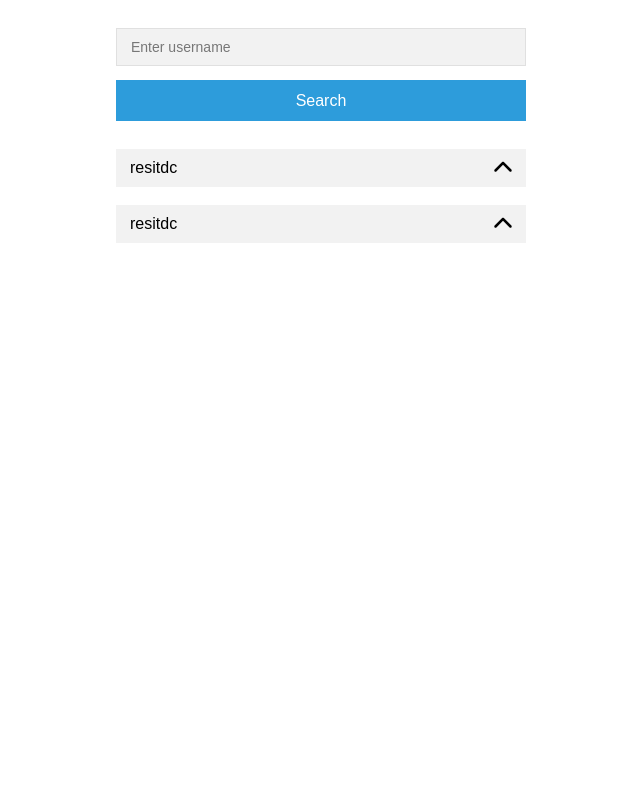
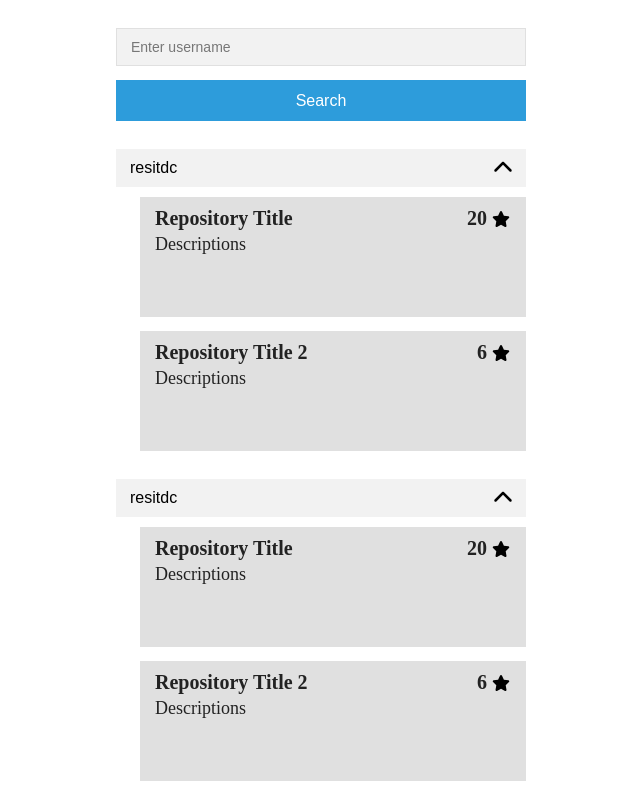
Before and after one commit to resitdc/github-repositories-explorer, a React (Create React App) app: page / in a window 1280 px wide. Shown: the whole page, without its empty margins (319-959 px from the left). Built offline with nearby package versions, Linux system fonts and the light colour scheme; no server answers.

Commit message:
Add UserRepo component

```diff
--- a/src/components/atoms/UserButton/index.tsx
+++ b/src/components/atoms/UserButton/index.tsx
@@ -27,7 +27,7 @@ const UserButton: React.FC<UserButtonProps> = (props) => {
       >
         <div className="user-name">{label}</div>
       </button>
-      {children}
+      {isActive ? children : ""}
     </li>
   );
 };
--- a/src/components/atoms/index.ts
+++ b/src/components/atoms/index.ts
@@ -1,3 +1,4 @@
 export { default as Button } from "components/atoms/Button";
 export { default as Input } from "components/atoms/Input";
 export { default as FormGroup } from "components/atoms/FormGroup";
+export { default as UserButton } from "components/atoms/UserButton";
--- a/src/pages/Home/index.tsx
+++ b/src/pages/Home/index.tsx
@@ -1,6 +1,6 @@
 /* eslint-disable no-alert */
 import React, { useState } from "react";
-import { Button, Input, FormGroup } from "components/atoms";
+import { Button, Input, FormGroup, UserButton } from "components/atoms";
 import useAPI from "plugins/api";
 import { useDispatch } from "react-redux";
 import { setUsers } from "plugins/redux/actions/github";
@@ -80,22 +80,34 @@ const Home: React.FC = () => {
 
         <div className="mt-4">
           <ul className="users">
-            <li className="user active">
-              <button
-                type="button"
-                className="user-head"
-              >
-                <div className="user-name">resitdc</div>
-              </button>
-            </li>
-            <li className="user active">
-              <button
-                type="button"
-                className="user-head"
-              >
-                <div className="user-name">resitdc</div>
-              </button>
-            </li>
+            <UserButton label="resitdc" isActive>
+              <ul className="user-repos">
+                <li className="user-repo">
+                  <div className="user-repo-title">Repository Title</div>
+                  <div className="user-repo-description">Descriptions</div>
+                  <div className="user-repo-stars">20</div>
+                </li>
+                <li className="user-repo">
+                  <div className="user-repo-title">Repository Title 2</div>
+                  <div className="user-repo-description">Descriptions</div>
+                  <div className="user-repo-stars">6</div>
+                </li>
+              </ul>
+            </UserButton>
+            <UserButton label="resitdc" isActive>
+              <ul className="user-repos">
+                <li className="user-repo">
+                  <div className="user-repo-title">Repository Title</div>
+                  <div className="user-repo-description">Descriptions</div>
+                  <div className="user-repo-stars">20</div>
+                </li>
+                <li className="user-repo">
+                  <div className="user-repo-title">Repository Title 2</div>
+                  <div className="user-repo-description">Descriptions</div>
+                  <div className="user-repo-stars">6</div>
+                </li>
+              </ul>
+            </UserButton>
           </ul>
         </div>
       </div>
```
Also changed, not shown: src/components/atoms/UserRepo/index.tsx (added, +29 -0 lines).
